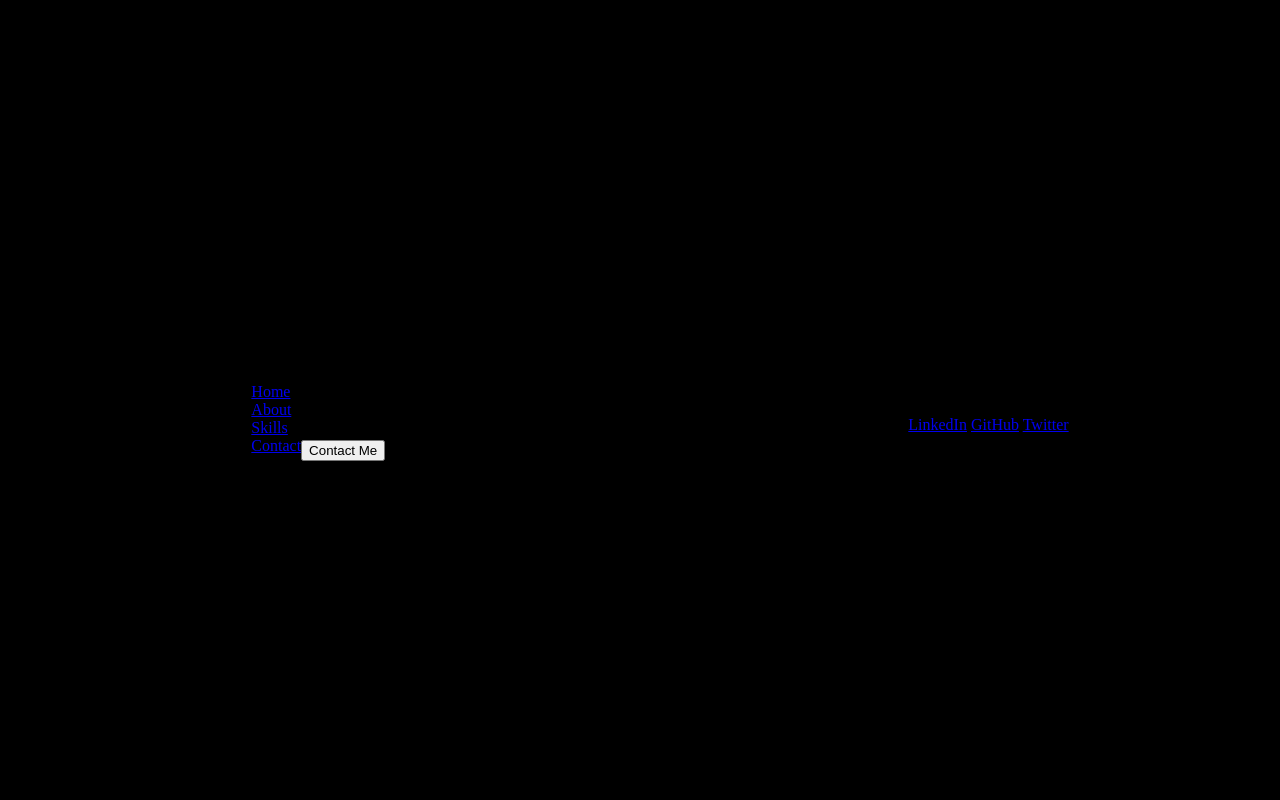
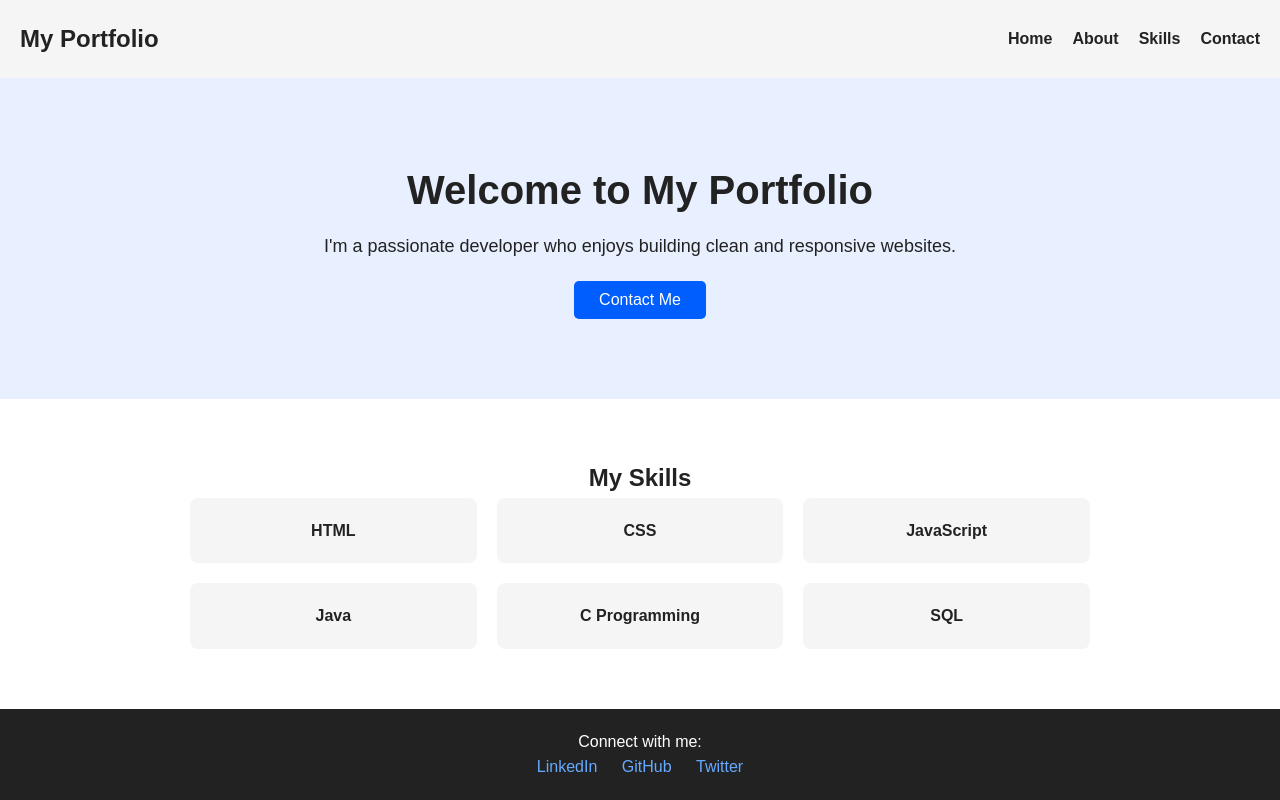
Before and after one commit to Sarithatammineni/Simplegridlayout, a plain HTML site: page index.html in a window 1280 px wide. Drawn offline with Linux system fonts and the light colour scheme.

Commit message:
Add files via upload

```diff
--- a/style.css
+++ b/style.css
@@ -1,38 +1,138 @@
-body {
+* {
     margin: 0;
     padding: 0;
-    display: flex;
-    justify-content: center;
-    align-items: center;
-    height: 100vh;
-    background: #000;
+    box-sizing: border-box;
 }
 
-.grid-container {
-    width: 80%;
-    max-width: 900px;
+body {
+    font-family: Arial, sans-serif;
+    line-height: 1.6;
+    color: #222;
+}
+
+header {
+    display: flex;
+    justify-content: space-between;
+    align-items: center;
+    padding: 20px;
+    background: #f5f5f5;
+    position: sticky;
+    top: 0;
+    z-index: 1000;
+}
+
+.logo {
+    font-size: 24px;
+    font-weight: bold;
+}
+
+nav ul {
+    display: flex;
+    list-style: none;
+    gap: 20px;
+}
+
+nav a {
+    text-decoration: none;
+    color: #222;
+    font-weight: bold;
+}
+
+/* Mobile Navigation */
+#menu-toggle {
+    display: none;
+    font-size: 28px;
+    cursor: pointer;
+}
+
+@media (max-width: 767px) {
+    nav ul {
+        display: none;
+        flex-direction: column;
+        gap: 10px;
+        background: #f5f5f5;
+        padding: 15px;
+    }
+
+    nav ul.active {
+        display: flex;
+    }
+
+    #menu-toggle {
+        display: block;
+    }
+}
+
+/* Hero Section */
+.hero {
+    padding: 80px 20px;
+    text-align: center;
+    background: #e8f0ff;
+}
+
+.hero h1 {
+    font-size: 40px;
+    margin-bottom: 10px;
+}
+
+.hero p {
+    font-size: 18px;
+    margin-bottom: 20px;
+}
+
+.hero button {
+    padding: 10px 25px;
+    font-size: 16px;
+    border: none;
+    background: #005eff;
+    color: white;
+    cursor: pointer;
+    border-radius: 5px;
+}
+
+/* Skills Section */
+.skills {
+    padding: 60px 20px;
+    text-align: center;
+}
+
+.skills-grid {
     display: grid;
     grid-template-columns: repeat(3, 1fr);
-    gap: 10px;
+    gap: 20px;
+    max-width: 900px;
+    margin: auto;
 }
 
-.box {
-    height: 120px;
-    color: white;
-    font-size: 2rem;
+.skill-box {
+    padding: 20px;
+    background: #f5f5f5;
+    border-radius: 8px;
     font-weight: bold;
-    display: flex;
-    justify-content: center;
-    align-items: center;
 }
 
-/* Colors based on your image */
-.box1 { background-color: #00C4FF; } /* Light Blue */
-.box2 { background-color: #FF4500; } /* Orange */
-.box3 { background-color: #4977E8; } /* Blue */
-.box4 { background-color: #FFD700; } /* Yellow */
-.box5 { background-color: #9A32FF; } /* Purple */
-.box6 { background-color: #32CD32; } /* Green */
-.box7 { background-color: #FF8A65; } /* Peach */
-.box8 { background-color: #26A69A; } /* Teal */
-.box9 { background-color: #6A0000; } /* Dark Red */
+@media (max-width: 1023px) and (min-width: 768px) {
+    .skills-grid {
+        grid-template-columns: repeat(2, 1fr);
+    }
+}
+
+@media (max-width: 767px) {
+    .skills-grid {
+        grid-template-columns: 1fr;
+    }
+}
+
+/* Footer */
+footer {
+    padding: 20px;
+    text-align: center;
+    background: #222;
+    color: white;
+}
+
+footer a {
+    color: #66aaff;
+    text-decoration: none;
+    margin: 0 10px;
+}
```
